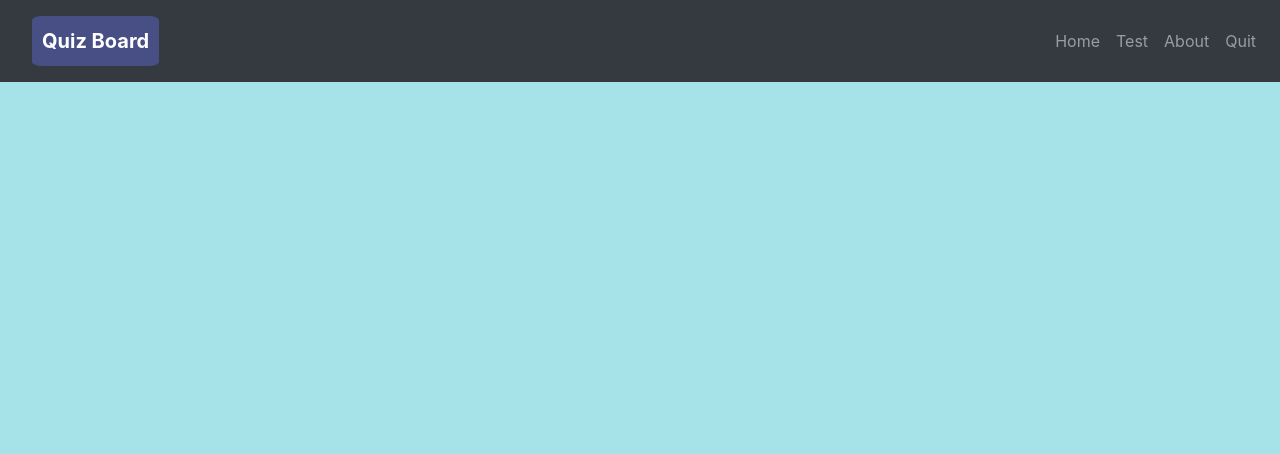
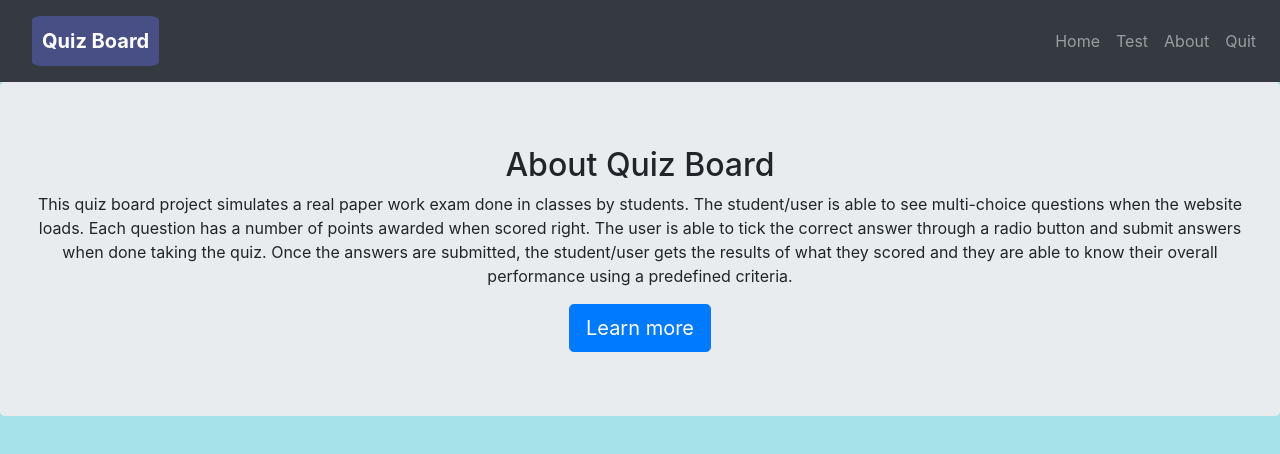
Before and after one commit to jameskomo/quiz-board, a plain HTML site: page index.html in a window 1280 px wide. Drawn offline with nearby package versions, Linux system fonts and the light colour scheme.

Commit message:
About quiz board jumbotron defined including target tab on clicking LEARN MORE. CSS properties defined for item line alighnment

```diff
--- a/css/styles.css
+++ b/css/styles.css
@@ -22,3 +22,6 @@ body {
   padding: 10px;
   font-weight: bolder;
 }
+#about {
+  text-align: center;
+}
--- a/index.html
+++ b/index.html
@@ -38,7 +38,11 @@
   </nav>
 
   <!-- About Project Section -->
-
+  <div class="jumbotron" id="about">
+    <h2>About Quiz Board</h2>
+    <p>This quiz board project simulates a real paper work exam done in classes by students. The student/user is able to see multi-choice questions when the website loads. Each question has a number of points awarded when scored right. The user is able to tick the correct answer through a radio button and submit answers when done taking the quiz. Once the answers are submitted, the student/user gets the results of what they scored and they are able to know their overall performance using a predefined criteria.</p>
+    <a class="btn btn-primary btn-lg" href="https://github.com/jameskomo/quiz-board" target="_blank" role="button">Learn more</a>
+  </div>
 
 
 
```
